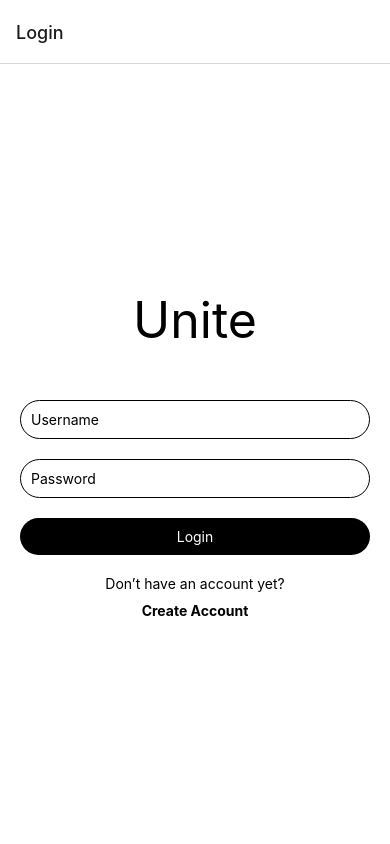
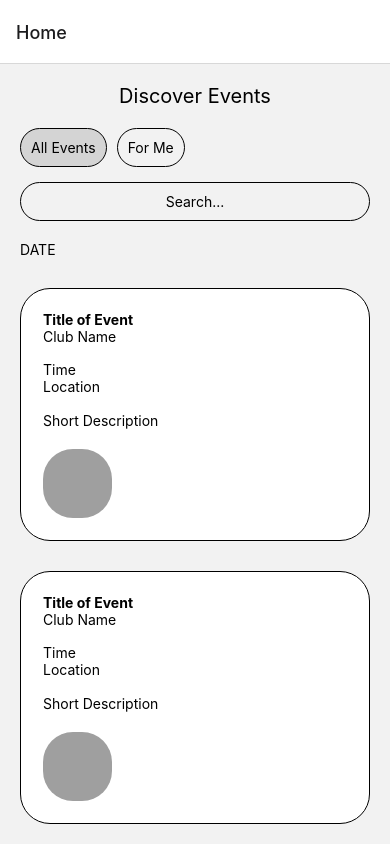
Before and after one commit to DenkDevs/unite-frontend, a React Native app: screen /Home in a window 390 px wide. Shown: the top 844 px of the page. Built offline with nearby package versions, Linux system fonts and the light colour scheme.

Commit message:
navbar + discover page

```diff
--- a/App.js
+++ b/App.js
@@ -4,15 +4,18 @@ import LoginScreen from "./components/Login";
 import CreateAccountScreen from "./components/CreateAccount";
 import { NavigationContainer } from "@react-navigation/native";
 import { createStackNavigator } from "@react-navigation/stack";
+import HomeScreen from "./components/Home";
+import NavBar from "./components/NavBar";
 
 const Stack = createStackNavigator();
 
 export default function App() {
   return (
     <NavigationContainer>
-      <Stack.Navigator initialRouteName="Login">
+      <Stack.Navigator initialRouteName="Home">
         <Stack.Screen name="Login" component={LoginScreen} />
         <Stack.Screen name="CreateAccount" component={CreateAccountScreen} />
+        <Stack.Screen name="Home" component={HomeScreen} />
       </Stack.Navigator>
     </NavigationContainer>
   );
--- a/components/CreateAccount.js
+++ b/components/CreateAccount.js
@@ -6,13 +6,15 @@ import {
   Text,
   TextInput,
 } from "react-native";
+import { useNavigation } from "@react-navigation/native";
 
 const CreateAccountScreen = () => {
   const [email, setEmail] = React.useState("");
   const [password, setPassword] = React.useState("");
+  const navigation = useNavigation();
 
   const handleCreateAccount = () => {
-    console.log("Create Account button pressed.");
+    navigation.navigate("Home");
   };
 
   return (
--- /dev/null
+++ b/components/Home.js
@@ -0,0 +1,197 @@
+import React from "react";
+import { View, StyleSheet, Text, ScrollView } from "react-native";
+import NavBar from "./NavBar";
+
+const EventCard = ({ title, clubName, time, location, description }) => (
+  <View style={styles.eventCard}>
+    <View style={styles.eventContent}>
+      <Text style={styles.eventTitle}>
+        {title}
+        {"\n"}
+        <Text style={styles.clubName}>{clubName}</Text>
+      </Text>
+      <Text style={styles.eventDetails}>
+        {time}
+        {"\n"}
+        {location}
+        {"\n"}
+        {"\n"}
+        {description}
+      </Text>
+    </View>
+    <View style={styles.eventImage}></View>
+  </View>
+);
+
+const HomeScreen = () => {
+  const eventData = [
+    {
+      title: "Title of Event",
+      clubName: "Club Name",
+      time: "Time",
+      location: "Location",
+      description: "Short Description",
+    },
+    {
+      title: "Title of Event",
+      clubName: "Club Name",
+      time: "Time",
+      location: "Location",
+      description: "Short Description",
+    },
+    {
+      title: "Title of Event",
+      clubName: "Club Name",
+      time: "Time",
+      location: "Location",
+      description: "Short Description",
+    },
+  ];
+
+  return (
+    <View style={styles.container}>
+      <ScrollView style={styles.scrollContainer}>
+        <View style={styles.discoverEventsSection}>
+          <Text style={styles.discoverTitle}>Discover Events</Text>
+          <View style={styles.tabs}>
+            <View style={styles.tabActive}>
+              <Text>All Events</Text>
+            </View>
+            <View style={styles.tab}>
+              <Text>For Me</Text>
+            </View>
+          </View>
+          <View style={styles.searchBox}>
+            <Text>Search...</Text>
+          </View>
+          <Text style={styles.dateHeader}>DATE</Text>
+          {eventData.map((event, index) => (
+            <EventCard
+              key={index}
+              title={event.title}
+              clubName={event.clubName}
+              time={event.time}
+              location={event.location}
+              description={event.description}
+            />
+          ))}
+        </View>
+      </ScrollView>
+      <NavBar />
+    </View>
+  );
+};
+
+const styles = StyleSheet.create({
+  container: {
+    flex: 1,
+  },
+  scrollContainer: {
+    flex: 1,
+    marginBottom: 0, // Adjust this value according to your NavBar height
+  },
+  discoverEventsSection: {
+    flex: 1,
+    padding: 20,
+  },
+  discoverTitle: {
+    alignSelf: "center",
+    fontWeight: "400",
+    fontSize: 20,
+    fontFamily: "Inter, sans-serif",
+  },
+  tabs: {
+    flexDirection: "row",
+    justifyContent: "left",
+    alignItems: "center",
+    marginTop: 20,
+    fontWeight: "400",
+  },
+  tabActive: {
+    fontFamily: "Inter, sans-serif",
+    justifyContent: "center",
+    alignItems: "stretch",
+    borderRadius: 30,
+    borderColor: "rgba(0, 0, 0, 1)",
+    borderStyle: "solid",
+    borderWidth: 1,
+    backgroundColor: "#D4D4D4",
+    padding: 10,
+    marginRight: 10,
+  },
+  tab: {
+    fontFamily: "Inter, sans-serif",
+    justifyContent: "center",
+    alignItems: "stretch",
+    borderRadius: 30,
+    borderColor: "rgba(0, 0, 0, 1)",
+    borderStyle: "solid",
+    borderWidth: 1,
+    padding: 10,
+  },
+  searchBox: {
+    fontFamily: "Inter, sans-serif",
+    justifyContent: "center",
+    alignItems: "center",
+    borderRadius: 30,
+    borderColor: "rgba(0, 0, 0, 1)",
+    borderStyle: "solid",
+    borderWidth: 1,
+    marginTop: 15,
+    fontWeight: "400",
+    whiteSpace: "nowrap",
+    padding: 10,
+  },
+  dateHeader: {
+    fontFamily: "Inter, sans-serif",
+    fontWeight: "400",
+    marginTop: 20,
+  },
+  eventCard: {
+    borderRadius: 30,
+    borderColor: "rgba(0, 0, 0, 1)",
+    borderStyle: "solid",
+    borderWidth: 1,
+    backgroundColor: "#FFF",
+    display: "flex",
+    marginTop: 30,
+    alignItems: "stretch",
+    gap: 20,
+    fontSize: 12,
+    justifyContent: "space-between",
+    padding: 22,
+  },
+  eventContent: {
+    display: "flex",
+    flexDirection: "column",
+    alignItems: "stretch",
+  },
+  eventTitle: {
+    fontFamily: "Inter, sans-serif",
+    fontWeight: "700",
+  },
+  clubName: {
+    fontWeight: "400",
+  },
+  eventDetails: {
+    fontFamily: "Inter, sans-serif",
+    fontWeight: "400",
+    marginTop: 16,
+  },
+  eventImage: {
+    backgroundColor: "#9F9F9F",
+    borderRadius: 30,
+    width: 69,
+    flexShrink: 0,
+    height: 69,
+    margin: "auto 0",
+  },
+  featuredImage: {
+    position: "relative",
+    marginTop: 34,
+    width: "100%",
+    aspectRatio: "5.56",
+  },
+});
+
+export default HomeScreen;
--- /dev/null
+++ b/components/NavBar.js
@@ -0,0 +1,58 @@
+import React from "react";
+import { View, StyleSheet, TouchableOpacity } from "react-native";
+import { Ionicons } from "@expo/vector-icons";
+import { useNavigation } from "@react-navigation/native";
+
+const NavBar = () => {
+  const navigation = useNavigation();
+
+  const handleIconPress = (path) => {
+    // Handle button press here
+    navigation.navigate(path);
+  };
+
+  return (
+    <View style={styles.container}>
+      <TouchableOpacity
+        onPress={() => handleIconPress("Home")}
+        style={styles.iconButton}
+      >
+        <Ionicons name="home-outline" size={30} color="black" />
+      </TouchableOpacity>
+      <TouchableOpacity
+        onPress={() => handleIconPress("Calendar")}
+        style={styles.iconButton}
+      >
+        <Ionicons name="calendar-outline" size={30} color="black" />
+      </TouchableOpacity>
+      <TouchableOpacity
+        onPress={() => handleIconPress("Messages")}
+        style={styles.iconButton}
+      >
+        <Ionicons name="chatbox-outline" size={30} color="black" />
+      </TouchableOpacity>
+      <TouchableOpacity
+        onPress={() => handleIconPress("Profile")}
+        style={styles.iconButton}
+      >
+        <Ionicons name="person-outline" size={30} color="black" />
+      </TouchableOpacity>
+    </View>
+  );
+};
+
+const styles = StyleSheet.create({
+  container: {
+    flexDirection: "row",
+    justifyContent: "space-between",
+    paddingHorizontal: 20,
+    paddingVertical: 10,
+    backgroundColor: "#D9D9D9",
+    borderRadius: 20,
+  },
+  iconButton: {
+    paddingHorizontal: 10,
+  },
+});
+
+export default NavBar;
```
